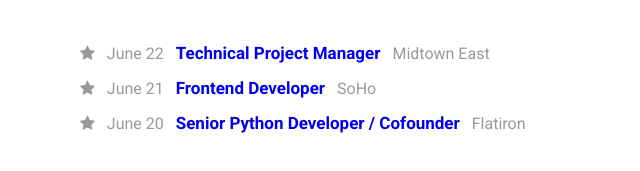
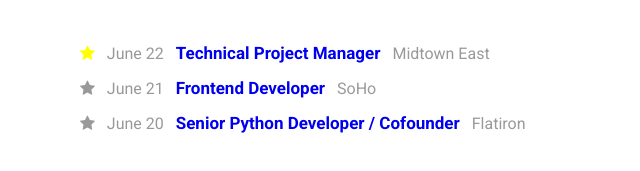
Before and after one commit to htbradley13/design_to_code, a plain HTML site: page index.html in a window 1280 px wide. In both pictures the pointer is over the element 91 px from the left and 234 px from the top of the page. Shown: the part 181-352 px from the top of the page, 0-640 px from the left. Drawn offline with Linux system fonts and the light colour scheme.

Commit message:
yellow star hover

```diff
--- a/main.css
+++ b/main.css
@@ -125,3 +125,7 @@ a:hover {
   color: #999;
   padding-right: 8px;
 }
+
+.fa-star:hover {
+  color: #FFFF00;
+}
```
